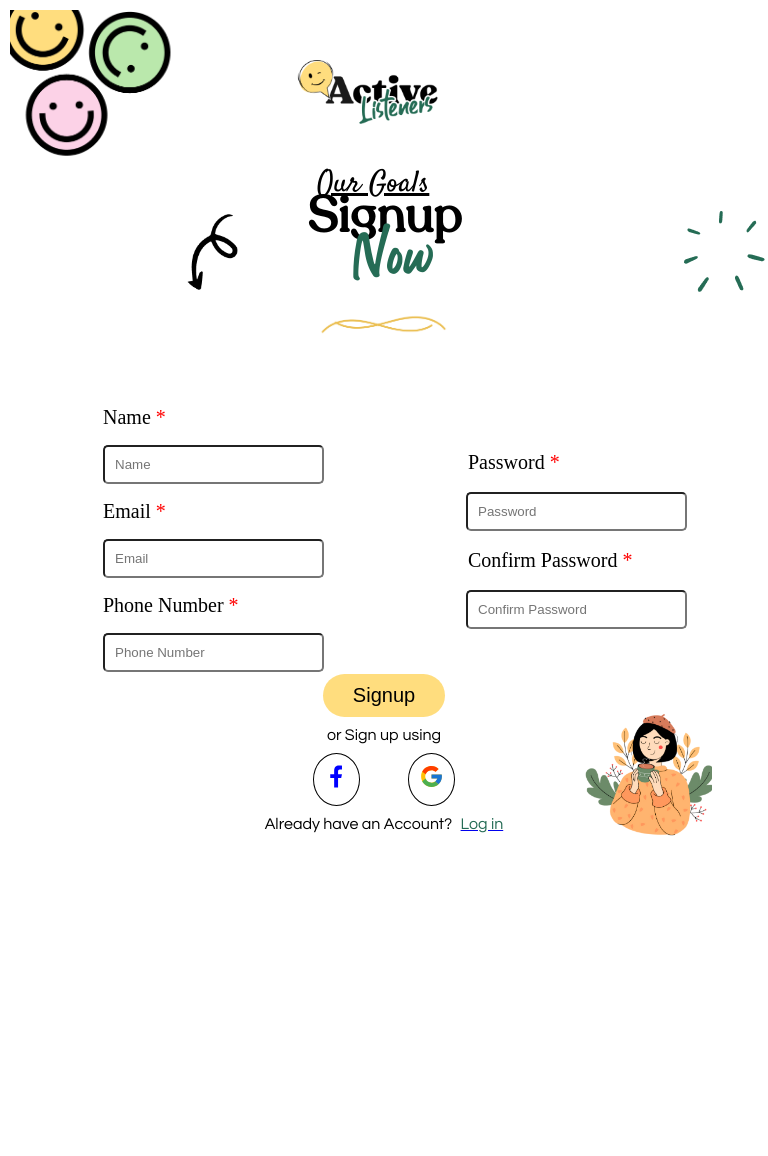
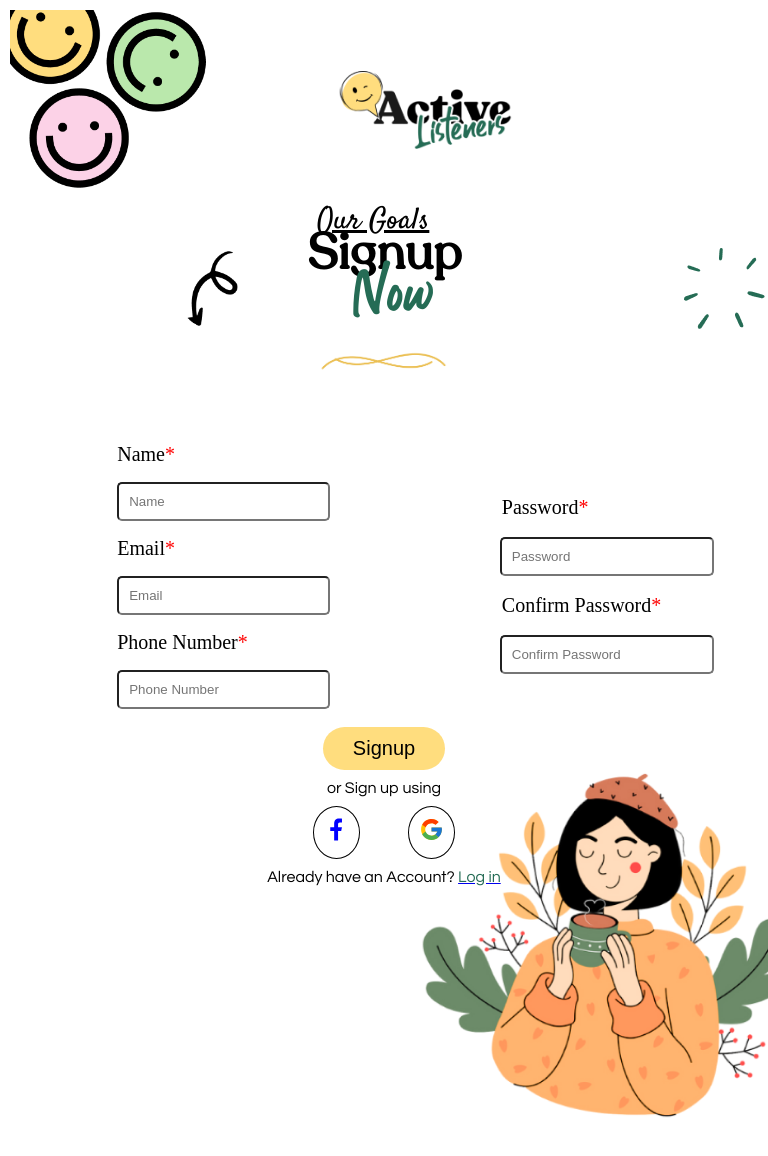
Before and after one commit to Thameem6369538954/Active-Listeners, a React (Create React App) app: page /Signup in a window 768 px wide. Shown: the top 1156 px of the page. Before the commit the page ends 861 px from the top, so only its background shows below. Built offline with nearby package versions, Linux system fonts and the light colour scheme.

Commit message:
Your commit message

```diff
--- a/src/Components/Subscribe.js
+++ b/src/Components/Subscribe.js
@@ -110,10 +110,10 @@
       {
         breakpoint: 1024,
         settings: {
-          slidesToShow: 3,
-          slidesToScroll: 3,
-          infinite: true,
-          dots: true,
+          slidesToShow: 1,
+          slidesToScroll: 1,
+          infinite: false,
+          dots: false,
         },
       },
       {
--- a/src/Css/GetinTouch.css
+++ b/src/Css/GetinTouch.css
@@ -98,4 +98,20 @@
     margin-left: -87%;
     margin-top: -66%;
   }
+  .get-form {
+    position: relative;
+    display: flex;
+    flex-direction: column;
+    align-items: center;
+    text-align: center;
+    justify-content: space-around;
+    background-color: #bae8ac;
+    width: 60%;
+    height: 400px;
+    margin-left: 3%;
+    padding: 10px;
+    /* z-index: ; */
+    border-radius: 20px;
+    margin-bottom: -3%;
+  }
 }
--- a/src/Css/Login.css
+++ b/src/Css/Login.css
@@ -1,6 +1,5 @@
 .login-btm {
   margin-top: 80px;
-
 }
 
 .error-input {
@@ -27,6 +26,11 @@
 @media (min-width: 600px) and (max-width: 1024px) {
   .login-btm {
     margin-top: 80px;
-      margin-left: 20%;
+  }
+  .other-signup img {
+    width: 400px;
+    margin-top: -23%;
+    margin-left: 54%;
+    z-index: -1;
   }
 }
--- a/src/Css/Signup.css
+++ b/src/Css/Signup.css
@@ -37,7 +37,7 @@
 }
 .signup-form span {
   color: red;
-  margin-left: 5px;
+  /* margin-left: 5px; */
 }
 .inside-sigup-from {
   display: flex;
@@ -52,6 +52,8 @@
   flex-direction: column;
   gap: 1rem;
   /* border: 1px solid black; */
+  width: 50%;
+  margin-left: 15%;
 }
 .form-input-a,
 .form-input-b label {
@@ -203,6 +205,25 @@
     gap: 5rem;
   }
   .signup-top img {
-    width: 25%;
+    width: 30%;
+  }
+  .other-signup img {
+    width: 340px;
+    margin-top: -26%;
+    margin-left: 40%;
+  }
+  .inside-sigup-from {
+    display: flex;
+    align-items: center;
+    justify-content: center;
+    gap: 0rem;
+    margin: auto auto;
+  }
+  .form-input-a input,
+  .form-input-b input {
+    padding: 10px;
+    border-radius: 5px;
+    width: 80%;
+    /* border: 1px solid black; */
   }
 }
--- a/src/Css/Subscribe.css
+++ b/src/Css/Subscribe.css
@@ -365,7 +365,7 @@
     align-items: center;
     justify-content: center;
     margin-top: 8%;
-    gap: 1rem;
+    gap: 8rem;
   }
   .hdrsubs-butns {
     /* position: relative; */
--- a/src/Pages/Login.js
+++ b/src/Pages/Login.js
@@ -161,11 +161,7 @@
                 <span style={{ color: "#256C55" }}>Sign up</span>
               </NavLink>
             </p>
-            <img
-              src={LoginG}
-              style={{ marginTop: "-20%", marginLeft: "68%", width: "20%" }}
-              alt=""
-            />
+            <img src={LoginG} alt="" />
           </div>
         </div>
       </div>
--- a/src/Pages/Signup.js
+++ b/src/Pages/Signup.js
@@ -82,10 +82,7 @@
 
     // If there are errors, set them and prevent form submission
 
-
     // backend connectin part
-
-
 
     if (Object.keys(newErrors).length > 0) {
       setErrors(newErrors);
@@ -94,7 +91,7 @@
       console.log(formData, "Sign up Form submitted successfully!");
       // const response = await axios.post("/user_registration", formData);
       // const response = await axios.post("/user_registration", formData);
-      console.log( "this is the response of registration............");
+      console.log("this is the response of registration............");
       toast.success("User Registered successfully");
       // if (response) {
       //   console.log(response.data.message,"hhehheeeee");
@@ -172,9 +169,11 @@
                 placeholder="Phone Number"
                 className={errors.phoneNumber ? "error-input" : ""}
               />
-              {errors.phoneNumber && (
-                <span className="error">{errors.phoneNumber}</span>
-              )}
+              <div style={{ width: "80%" }}>
+                {errors.phoneNumber && (
+                  <span className="error">{errors.phoneNumber}</span>
+                )}
+              </div>
             </div>
             <div className="form-input-b">
               <label>
@@ -240,11 +239,7 @@
               <span style={{ color: "#256C55" }}>Log in</span>
             </NavLink>
           </p>
-          <img
-            src={CoffieCup}
-            style={{ marginTop: "-20%", marginLeft: "68%", width: "20%" }}
-            alt=""
-          />
+          <img src={CoffieCup} alt="" />
         </div>
       </div>
     </div>
```
